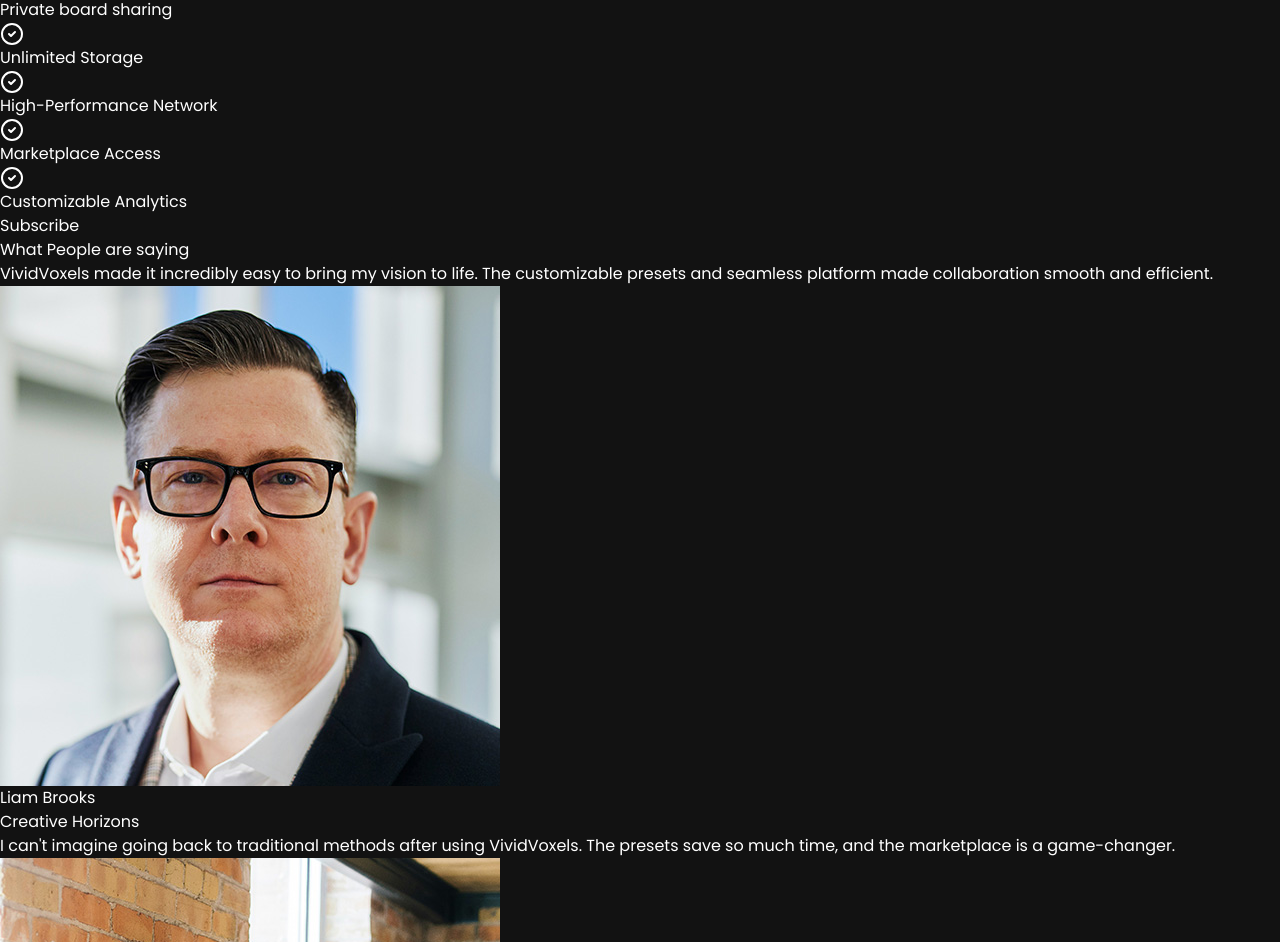
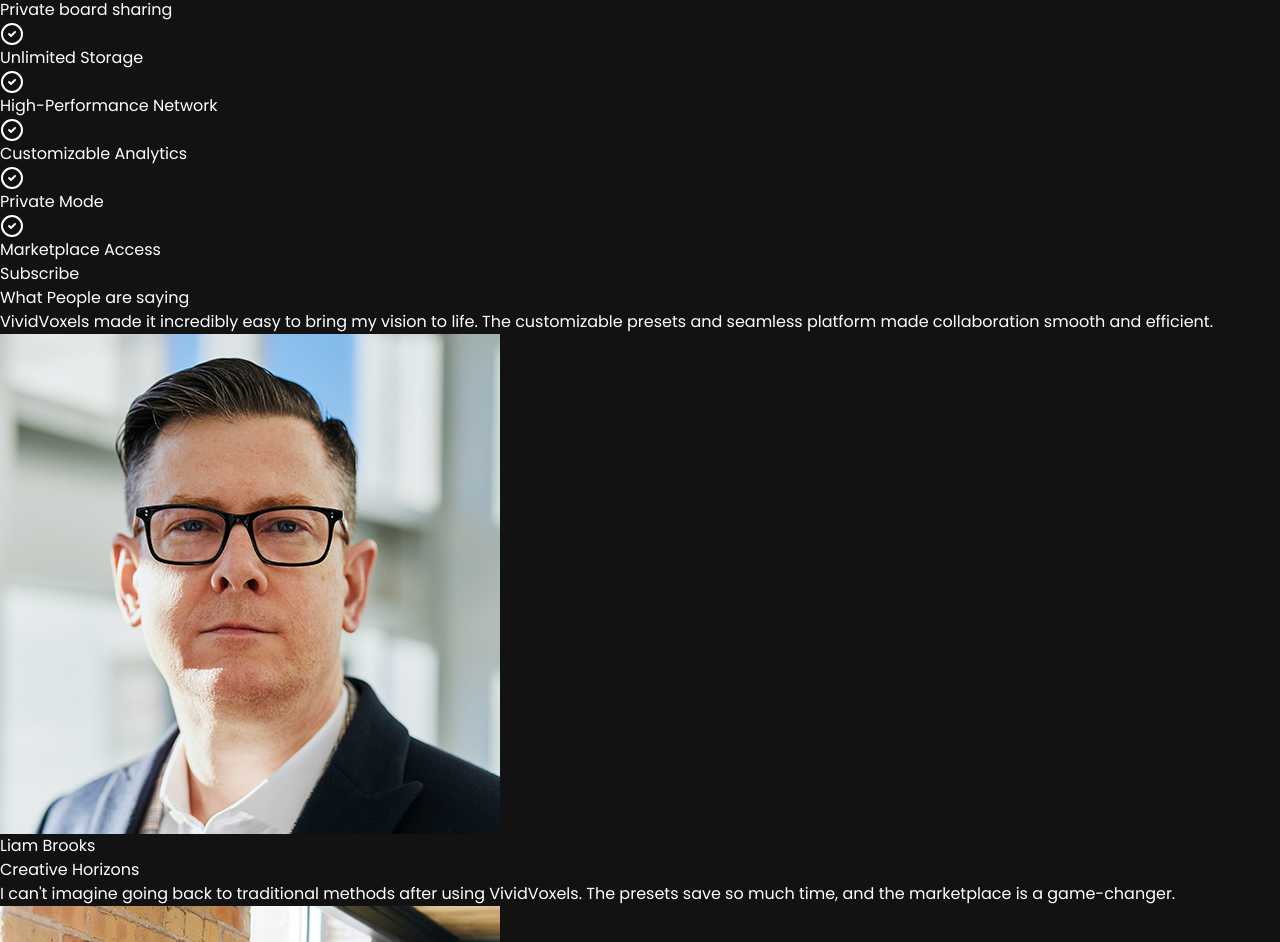
Before and after one commit to Rahul-Encoded/VividVoxels, a React (Vite) app: page / in a window 1280 px wide. Shown: the part 3265-4207 px from the top of the page. Built offline with nearby package versions, Linux system fonts and the light colour scheme.

Commit message:
Add "Private Mode" to pricing options and reorder entries

```diff
--- a/src/constants/index.jsx
+++ b/src/constants/index.jsx
@@ -145,8 +145,9 @@ export const pricingOptions = [
       "Private board sharing",
       "Unlimited Storage",
       "High-Performance Network",
+      "Customizable Analytics",
+      "Private Mode",
       "Marketplace Access",
-      "Customizable Analytics",
     ],
   },
 ];
```
